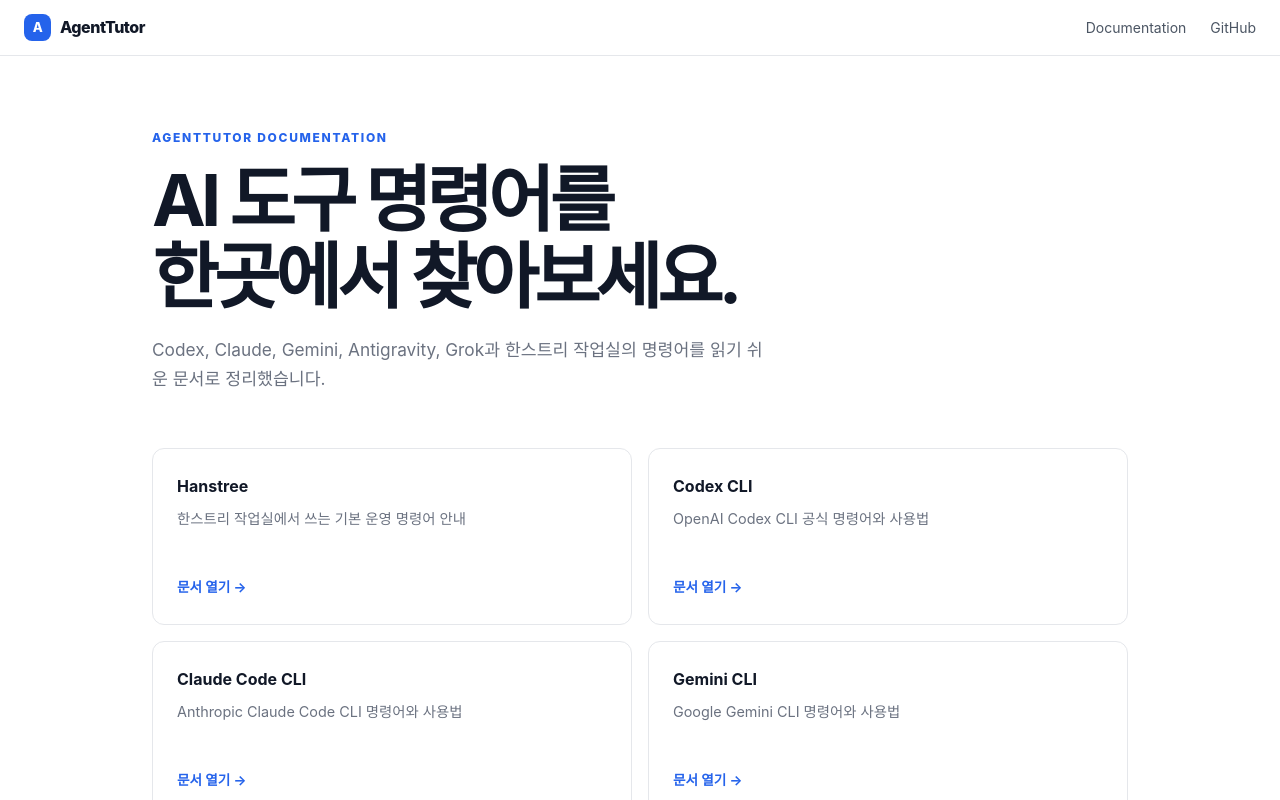
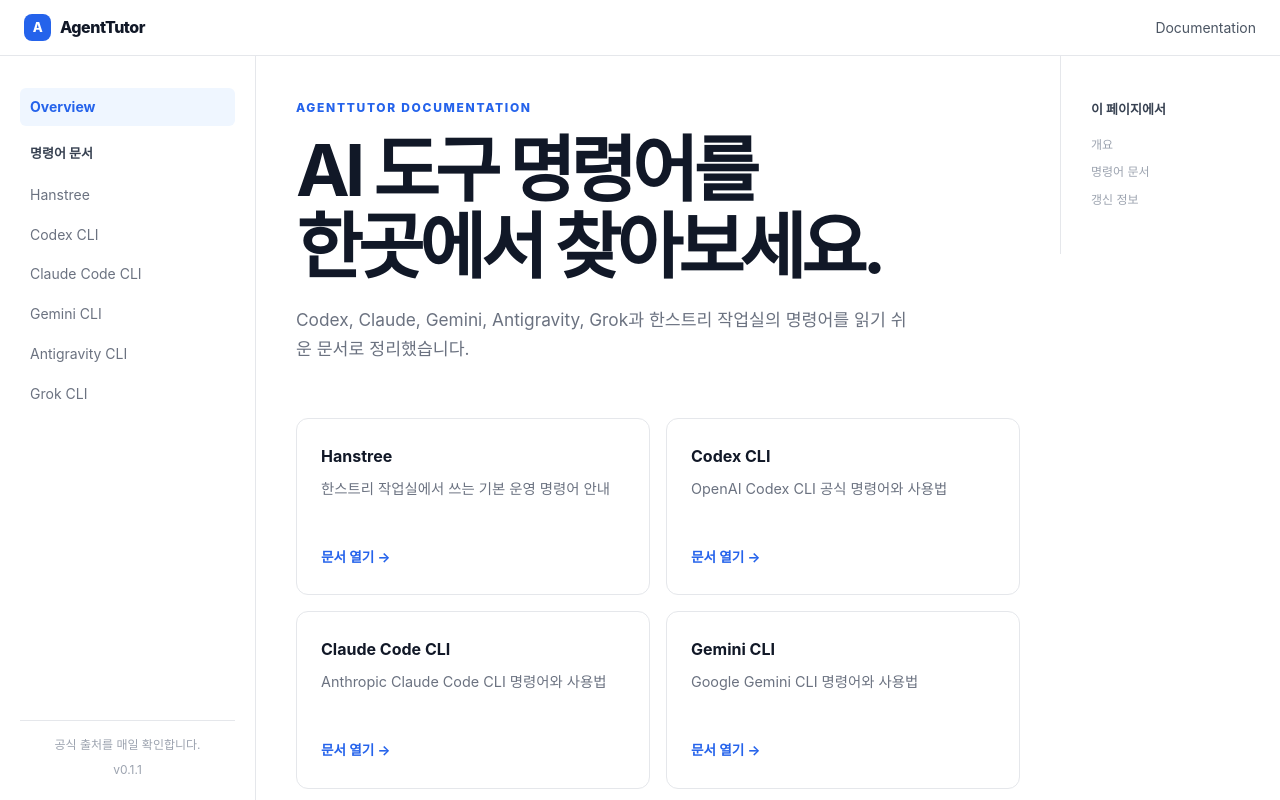
Before and after one commit to steven-forge/hanstree-agenttutor, a Next.js app: page / in a window 1280 px wide. Shown: the top 800 px of the page. Built offline with nearby package versions, Linux system fonts and the light colour scheme.

Commit message:
Add overview to docs navigation

```diff
--- /dev/null
+++ b/app/DocsSidebar.tsx
@@ -0,0 +1,36 @@
+import Link from "next/link";
+import docs from "../data/docs.json";
+import pkg from "../package.json";
+
+export default function DocsSidebar({ activeSlug }: { activeSlug?: string }) {
+  return (
+    <aside className="docs-sidebar">
+      <nav aria-label="개요">
+        <Link
+          aria-current={!activeSlug ? "page" : undefined}
+          className={!activeSlug ? "selected" : ""}
+          href="/"
+        >
+          Overview
+        </Link>
+      </nav>
+      <p>명령어 문서</p>
+      <nav aria-label="문서 목록">
+        {docs.documents.map((item) => (
+          <Link
+            aria-current={item.slug === activeSlug ? "page" : undefined}
+            className={item.slug === activeSlug ? "selected" : ""}
+            href={`/docs/${item.slug}`}
+            key={item.slug}
+          >
+            {item.title}
+          </Link>
+        ))}
+      </nav>
+      <footer>
+        <span>공식 출처를 매일 확인합니다.</span>
+        <span>v{pkg.version}</span>
+      </footer>
+    </aside>
+  );
+}
--- a/app/SiteHeader.tsx
+++ b/app/SiteHeader.tsx
@@ -6,11 +6,13 @@
     <Link className="site-brand" href="/"><span aria-hidden="true">A</span>AgentTutor</Link>
     <nav className="header-links" aria-label="상단 메뉴">
       <Link href="/docs/hanstree">Documentation</Link>
-      <a href="https://github.com/steven-forge/hanstree-agenttutor" target="_blank" rel="noopener noreferrer">GitHub</a>
     </nav>
     <details className="mobile-nav">
       <summary aria-label="문서 메뉴 열기">메뉴</summary>
-      <nav aria-label="모바일 문서 목록">{docs.documents.map((doc) => <Link aria-current={doc.slug === activeSlug ? "page" : undefined} href={`/docs/${doc.slug}`} key={doc.slug}>{doc.title}</Link>)}</nav>
+      <nav aria-label="모바일 문서 목록">
+        <Link aria-current={!activeSlug ? "page" : undefined} href="/">Overview</Link>
+        {docs.documents.map((doc) => <Link aria-current={doc.slug === activeSlug ? "page" : undefined} href={`/docs/${doc.slug}`} key={doc.slug}>{doc.title}</Link>)}
+      </nav>
     </details>
   </header>;
 }
--- a/app/docs/[slug]/page.tsx
+++ b/app/docs/[slug]/page.tsx
@@ -1,8 +1,8 @@
 import { notFound } from "next/navigation";
 import Link from "next/link";
 import rawDocs from "../../../data/docs.json";
-import pkg from "../../../package.json";
 import SiteHeader from "../../SiteHeader";
+import DocsSidebar from "../../DocsSidebar";
 
 type ManagedCommand = { command: string; category: string; status: "new" | "unconfirmed"; statusText: string; date: string };
 type Document = { slug: string; title: string; description: string; sources: { name: string; url: string }[]; updated: string; updatedIso: string; sections: string[]; bodyHtml: string; autoManaged: ManagedCommand[] };
@@ -29,7 +29,7 @@
   const next = docs.documents[documentIndex + 1];
 
   return <><SiteHeader activeSlug={doc.slug} /><div className="docs-shell">
-    <aside className="docs-sidebar"><p>명령어 문서</p><nav aria-label="문서 목록">{docs.documents.map((item) => <Link aria-current={item.slug === doc.slug ? "page" : undefined} className={item.slug === doc.slug ? "selected" : ""} href={`/docs/${item.slug}`} key={item.slug}>{item.title}</Link>)}</nav><footer><span>공식 출처를 매일 확인합니다.</span><span>v{pkg.version}</span></footer></aside>
+    <DocsSidebar activeSlug={doc.slug} />
     <div className="doc-main" role="main"><header className="doc-meta"><Link href="/">Documentation</Link><div><span>출처 · {doc.sources.map((source, index) => <span key={source.url}>{index > 0 && " · "}<a href={source.url} target="_blank" rel="noopener noreferrer">{source.name}</a></span>)}</span><time dateTime={doc.updatedIso}>갱신 · {doc.updated}</time></div></header><article className="legacy-content" dangerouslySetInnerHTML={{ __html: bodyHtml }} />{doc.autoManaged.length > 0 && <section className="auto-managed"><h2>자동 갱신 명령 관리</h2><p>공식 문서에서 새로 감지되거나 현재 확인되지 않는 명령입니다.</p><div className="table-wrap"><table><thead><tr><th>명령어</th><th>구분</th><th>상태</th><th>확인 날짜</th></tr></thead><tbody>{doc.autoManaged.map((item) => <tr key={item.command}><td><code>{item.command}</code></td><td>{item.category}</td><td><span className={item.status === "unconfirmed" ? "status-unconfirmed" : "status-new"}>{item.statusText}</span></td><td>{item.date}</td></tr>)}</tbody></table></div></section>}<nav className="doc-pagination" aria-label="이전 및 다음 문서">{previous ? <Link href={`/docs/${previous.slug}`}><small>이전</small>{previous.title}</Link> : <span />}{next && <Link href={`/docs/${next.slug}`}><small>다음</small>{next.title}</Link>}</nav></div>
     <aside className="page-outline"><p>이 페이지에서</p><nav aria-label="페이지 목차">{doc.sections.map((section, index) => <a href={`#section-${index}`} key={`${section}-${index}`}>{section}</a>)}</nav></aside>
   </div></>;
--- a/app/globals.css
+++ b/app/globals.css
@@ -26,11 +26,11 @@
 .header-links a:hover { color: var(--blue); }
 .mobile-nav { display: none; }
 
-.home { width: min(1024px, 100%); margin: 0 auto; padding: 72px 24px 40px; }
 .home-hero { max-width: 720px; }
 .brand-kicker { margin: 0; color: var(--blue); font-size: 12px; font-weight: 800; letter-spacing: .14em; }
-.home h1 { margin: 14px 0 20px; font-size: clamp(2.5rem, 6vw, 4.5rem); line-height: 1.06; letter-spacing: -.065em; }
+.home-hero h1 { margin: 14px 0 20px; font-size: clamp(2.5rem, 6vw, 4.5rem); line-height: 1.06; letter-spacing: -.065em; }
 .home-hero > p:last-child { max-width: 620px; margin: 0; color: var(--muted); font-size: 1.08rem; }
+.home-hero, .doc-grid, .home-foot { scroll-margin-top: 76px; }
 .doc-grid { display: grid; grid-template-columns: repeat(2, 1fr); gap: 16px; margin-top: 54px; }
 .doc-card { padding: 24px; border: 1px solid var(--line); border-radius: 12px; background: #fff; text-decoration: none; transition: border-color .15s, box-shadow .15s; }
 .doc-card:hover { border-color: #bfdbfe; box-shadow: 0 8px 24px rgba(15,23,42,.06); }
@@ -41,12 +41,13 @@
 
 .docs-shell { display: grid; grid-template-columns: 256px minmax(0, 1fr) 220px; min-height: calc(100vh - 56px); }
 .docs-sidebar { position: sticky; top: 56px; height: calc(100vh - 56px); padding: 32px 20px; overflow-y: auto; border-right: 1px solid var(--line); }
-.docs-sidebar > p, .page-outline > p { margin: 0 10px 12px; color: #374151; font-size: 13px; font-weight: 750; }
+.docs-sidebar > p { margin: 16px 10px 12px; color: #374151; font-size: 13px; font-weight: 750; }
+.page-outline > p { margin: 0 10px 12px; color: #374151; font-size: 13px; font-weight: 750; }
 .docs-sidebar nav, .page-outline nav { display: grid; gap: 2px; }
 .docs-sidebar nav a { padding: 7px 10px; border-radius: 6px; color: #6b7280; font-size: 14px; text-decoration: none; }
 .docs-sidebar nav a:hover { color: var(--blue); }
 .docs-sidebar nav a.selected { color: var(--blue); background: var(--blue-soft); font-weight: 700; }
-.docs-sidebar footer { position: absolute; right: 20px; bottom: 20px; left: 20px; display: grid; gap: 4px; padding-top: 14px; border-top: 1px solid var(--line); color: #9ca3af; font-size: 12px; }
+.docs-sidebar footer { position: absolute; right: 20px; bottom: 20px; left: 20px; display: grid; gap: 4px; padding-top: 14px; border-top: 1px solid var(--line); color: #9ca3af; font-size: 12px; text-align: center; }
 .doc-main { min-width: 0; padding: 42px 40px 64px; }
 .doc-meta { margin-bottom: 30px; }
 .doc-meta > a { display: inline-flex; margin-bottom: 10px; color: var(--blue); font-size: 13px; font-weight: 650; text-decoration: none; }
@@ -120,8 +121,7 @@
   .mobile-nav[open] nav { position: absolute; top: 55px; right: 0; left: 0; display: grid; gap: 2px; padding: 12px 16px 18px; background: #fff; border-bottom: 1px solid var(--line); box-shadow: 0 12px 24px rgba(15,23,42,.08); }
   .mobile-nav nav a { padding: 8px 10px; border-radius: 6px; color: var(--muted); font-size: 14px; text-decoration: none; }
   .mobile-nav nav a[aria-current="page"] { color: var(--blue); background: var(--blue-soft); font-weight: 700; }
-  .home { padding: 48px 20px 28px; }
-  .home h1 { font-size: 2.65rem; }
+  .home-hero h1 { font-size: 2.65rem; }
   .doc-grid { grid-template-columns: 1fr; margin-top: 38px; }
   .doc-card p { min-height: 0; }
   .home-foot { display: grid; }
--- a/app/page.tsx
+++ b/app/page.tsx
@@ -1,12 +1,17 @@
 import Link from "next/link";
 import docs from "../data/docs.json";
 import SiteHeader from "./SiteHeader";
+import DocsSidebar from "./DocsSidebar";
 
 export default function Home() {
   const latest = docs.documents.reduce((date, doc) => doc.updatedIso > date ? doc.updatedIso : date, "");
-  return <><SiteHeader /><main className="home">
-    <header className="home-hero"><p className="brand-kicker">AGENTTUTOR DOCUMENTATION</p><h1>AI 도구 명령어를<br />한곳에서 찾아보세요.</h1><p>Codex, Claude, Gemini, Antigravity, Grok과 한스트리 작업실의 명령어를 읽기 쉬운 문서로 정리했습니다.</p></header>
-    <section className="doc-grid" aria-label="명령어 문서">{docs.documents.map((doc) => <Link className="doc-card" href={`/docs/${doc.slug}`} key={doc.slug}><span>{doc.title}</span><p>{doc.description}</p><b>문서 열기 <span aria-hidden="true">→</span></b></Link>)}</section>
-    <footer className="home-foot"><span>공식 출처를 매일 확인해 변경된 명령을 표시합니다.</span><time dateTime={latest}>최근 갱신 {latest}</time></footer>
-  </main></>;
+  return <><SiteHeader /><div className="docs-shell">
+    <DocsSidebar />
+    <div className="doc-main" role="main">
+      <header className="home-hero" id="overview"><p className="brand-kicker">AGENTTUTOR DOCUMENTATION</p><h1>AI 도구 명령어를<br />한곳에서 찾아보세요.</h1><p>Codex, Claude, Gemini, Antigravity, Grok과 한스트리 작업실의 명령어를 읽기 쉬운 문서로 정리했습니다.</p></header>
+      <section className="doc-grid" id="documents" aria-label="명령어 문서">{docs.documents.map((doc) => <Link className="doc-card" href={`/docs/${doc.slug}`} key={doc.slug}><span>{doc.title}</span><p>{doc.description}</p><b>문서 열기 <span aria-hidden="true">→</span></b></Link>)}</section>
+      <footer className="home-foot" id="updates"><span>공식 출처를 매일 확인해 변경된 명령을 표시합니다.</span><time dateTime={latest}>최근 갱신 {latest}</time></footer>
+    </div>
+    <aside className="page-outline"><p>이 페이지에서</p><nav aria-label="페이지 목차"><a href="#overview">개요</a><a href="#documents">명령어 문서</a><a href="#updates">갱신 정보</a></nav></aside>
+  </div></>;
 }
--- a/package.json
+++ b/package.json
@@ -1,6 +1,6 @@
 {
   "name": "agenttutor",
-  "version": "0.1.0",
+  "version": "0.1.1",
   "private": true,
   "scripts": {
     "dev": "next dev",
```
Also changed, not shown: 1 other file (tests, documents, lock files or other folders).
